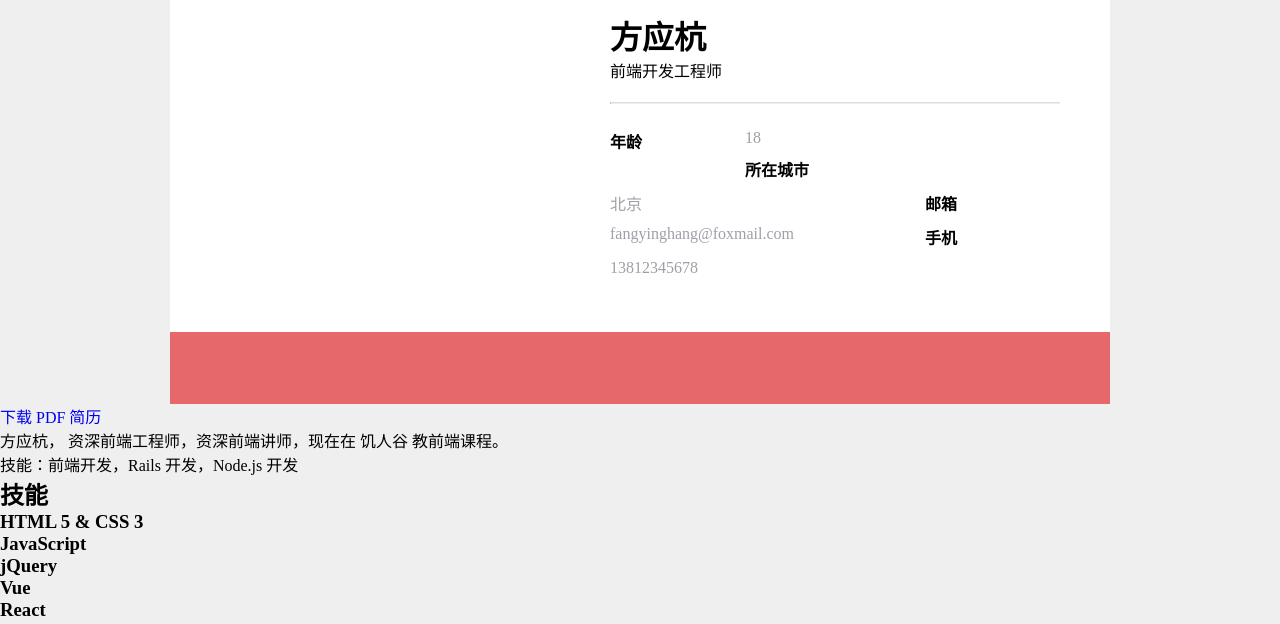
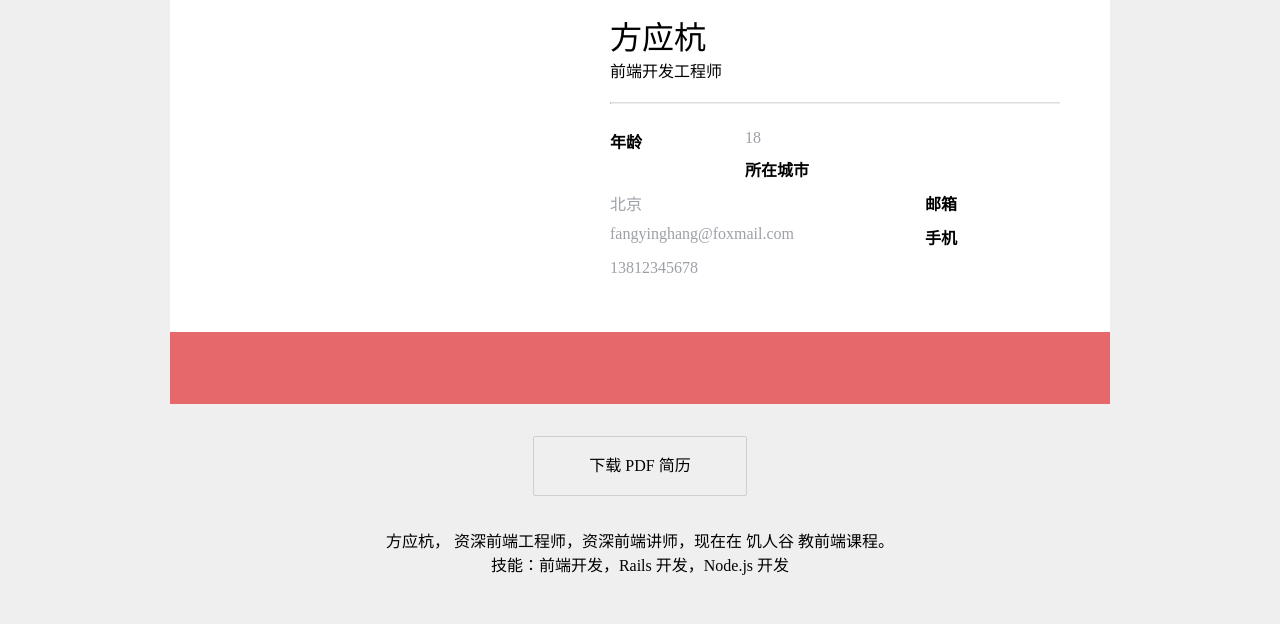
Before and after one commit to xuziang111/cv-upgrade, a plain HTML site: page index.html in a window 1280 px wide. Shown: the part 912-1536 px from the top of the page. Drawn offline with Linux system fonts and the light colour scheme.

Commit message:
Update style.css

```diff
--- a/style.css
+++ b/style.css
@@ -1,12 +1,16 @@
 *{
 	margin:0;
 	padding:0
+}
+h1,h2,h3,h4,h5,h6{
+  font-weight: normal;
 }
 body{
 	 background-color:#efefef;
 }
 a{
 	text-decoration:none;
+    color:black;
 }
 .clearfix::after{
 	content:"";
@@ -57,7 +61,7 @@ nav ul li a:hover{
 
 .banner{
   height: 515px;
-  background-image:url(./rs-cover.jpg);
+  background-image:url(https://github.com/xuziang111/cv/blob/master/rs-cover.jpg?raw=true);
   background-position:center center;
   background-size:cover;
 
@@ -143,3 +147,46 @@ dd{
 .media>a:hover{
 	background-color:#CF5D5F;
 }
+.dow{
+  text-align:center;
+}
+.button{
+  background-color:#efefef;
+  border:1px solid #cdcfd1;
+  font-size:16px;
+  padding:21px 55px;
+  line-height:16px;
+  margin:32px;
+  display:inline-block;
+  border-radius: 2px;
+    transition: box-shadow 0.2s;
+}
+.button:hover{
+  box-shadow:0px 4px 13px 0px rgba(0, 0, 0, 1);
+}
+.selfIntroduction{
+  text-align:center;
+  margin:0 auto;
+}
+
+.skill{
+  margin:60px auto;
+  max-width: 940px;
+}
+.skill h2{
+  color:#3d4451;
+  font-size:34px;
+  font-weight: 600;
+    text-align:center;
+}
+.skill ol{
+  display:block;
+  list-style:none;
+  padding:42px 50px 10px;
+  background-color:white;
+}
+.skill ol li{
+  float:left;
+  width:50%;
+
+}
```
